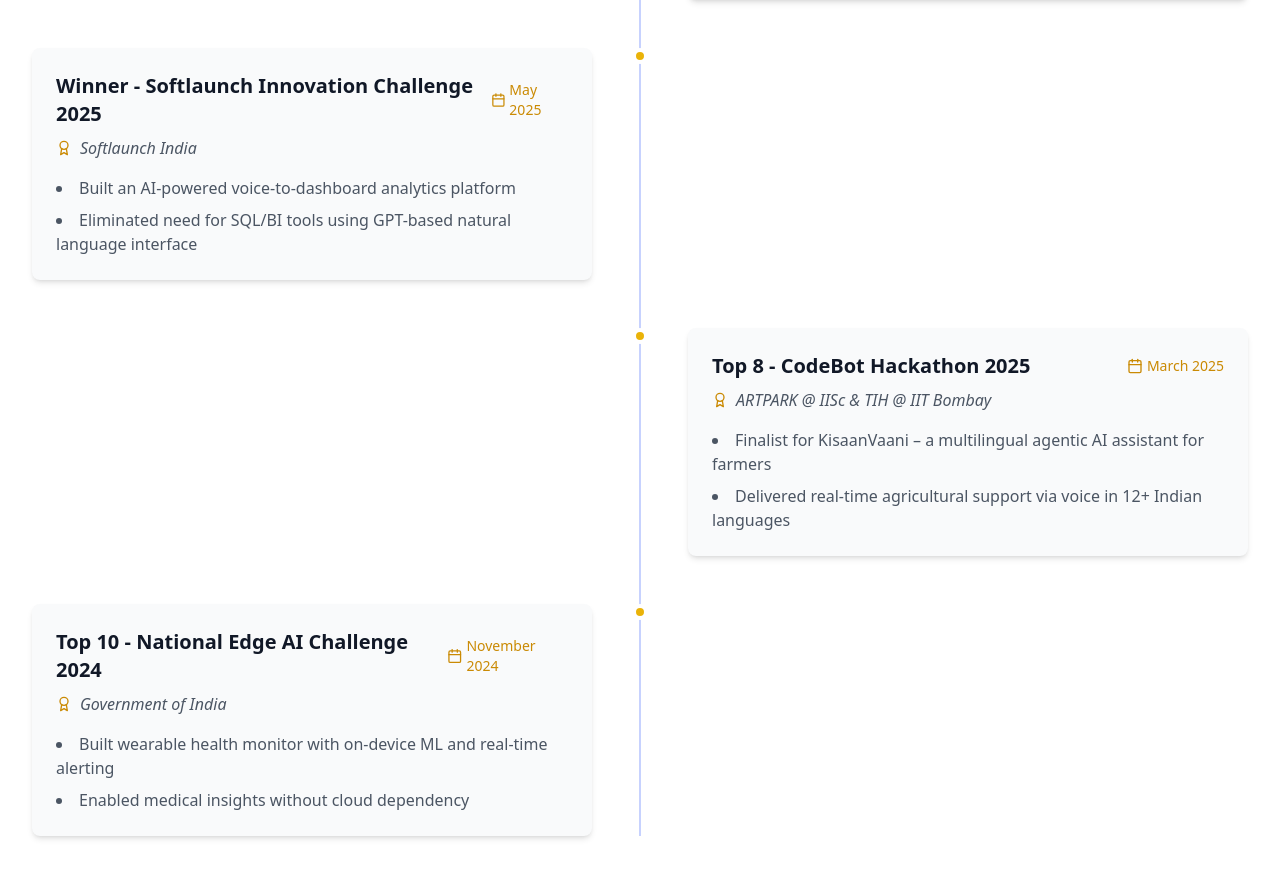
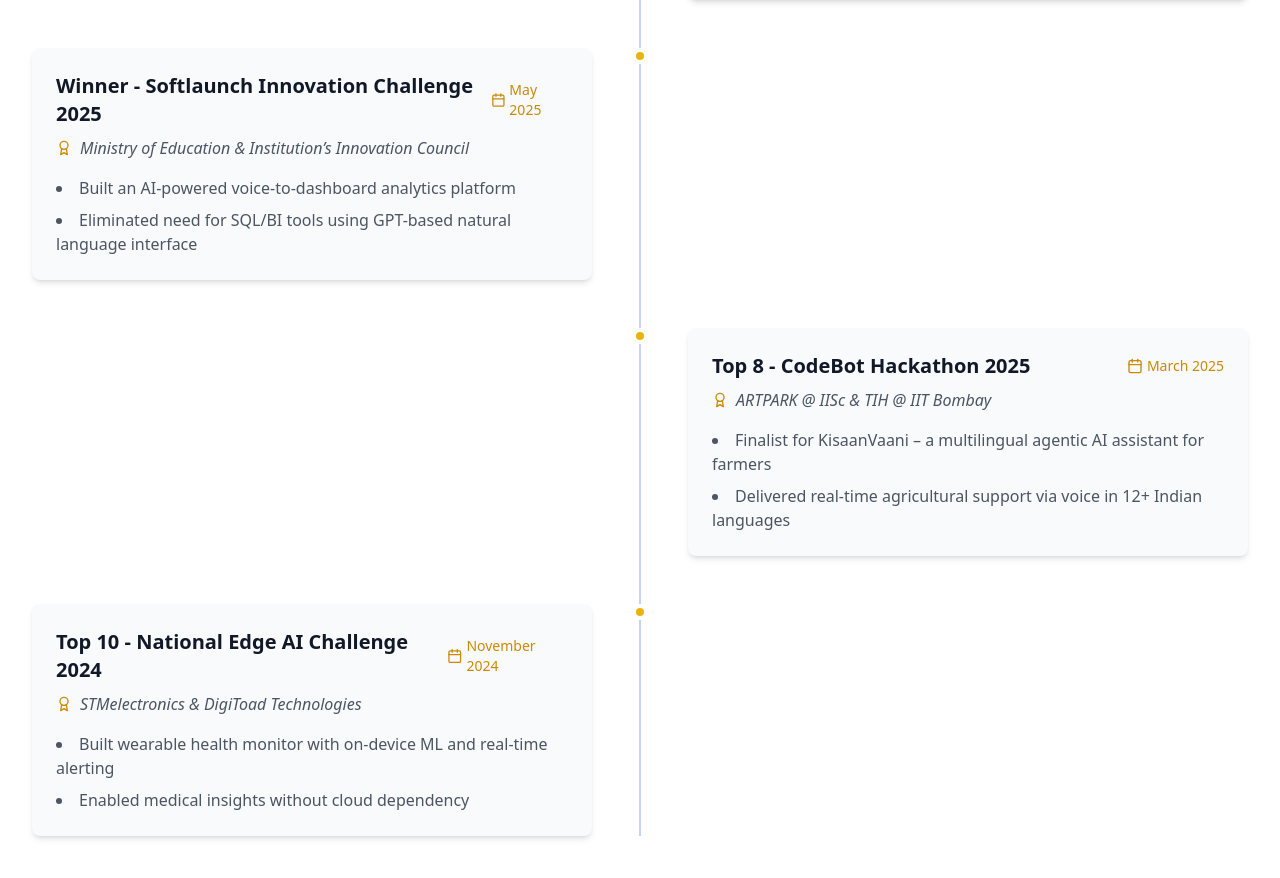
Before and after one commit to ZAPcodes/portfolio_akhil, a React (Vite) app: page / in a window 1280 px wide. Shown: the part 2900-3778 px from the top of the page. Built offline with nearby package versions, Linux system fonts and the light colour scheme.

Commit message:
Update Achievements.tsx

```diff
--- a/src/components/Achievements.tsx
+++ b/src/components/Achievements.tsx
@@ -29,7 +29,7 @@ const achievements: AchievementItem[] = [
   },
   {
     title: "Winner - Softlaunch Innovation Challenge 2025",
-    organization: "Softlaunch India",
+    organization: "Ministry of Education & Institution’s Innovation Council",
     period: "May 2025",
     details: [
       "Built an AI-powered voice-to-dashboard analytics platform",
@@ -47,7 +47,7 @@ const achievements: AchievementItem[] = [
   },
   {
     title: "Top 10 - National Edge AI Challenge 2024",
-    organization: "Government of India",
+    organization: "STMelectronics & DigiToad Technologies",
     period: "November 2024",
     details: [
       "Built wearable health monitor with on-device ML and real-time alerting",
```
